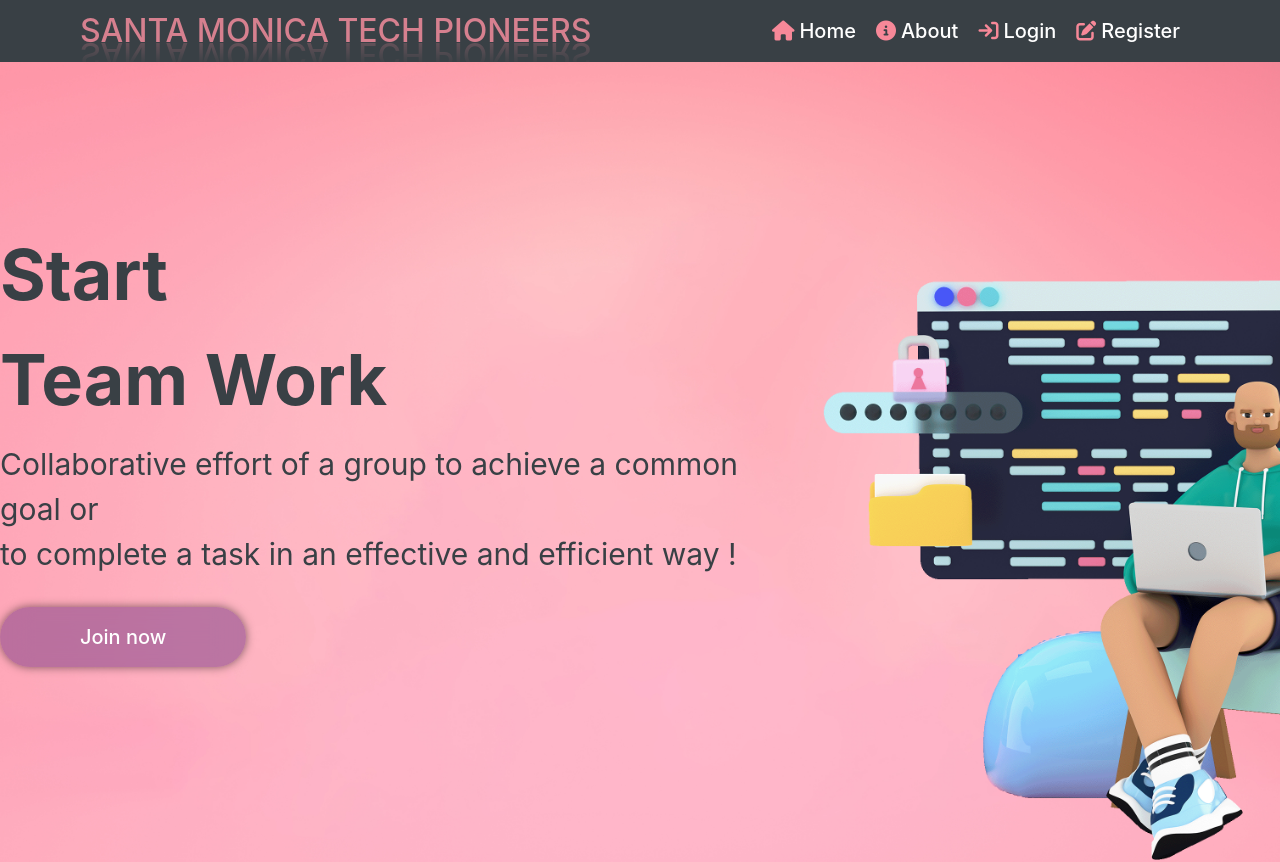
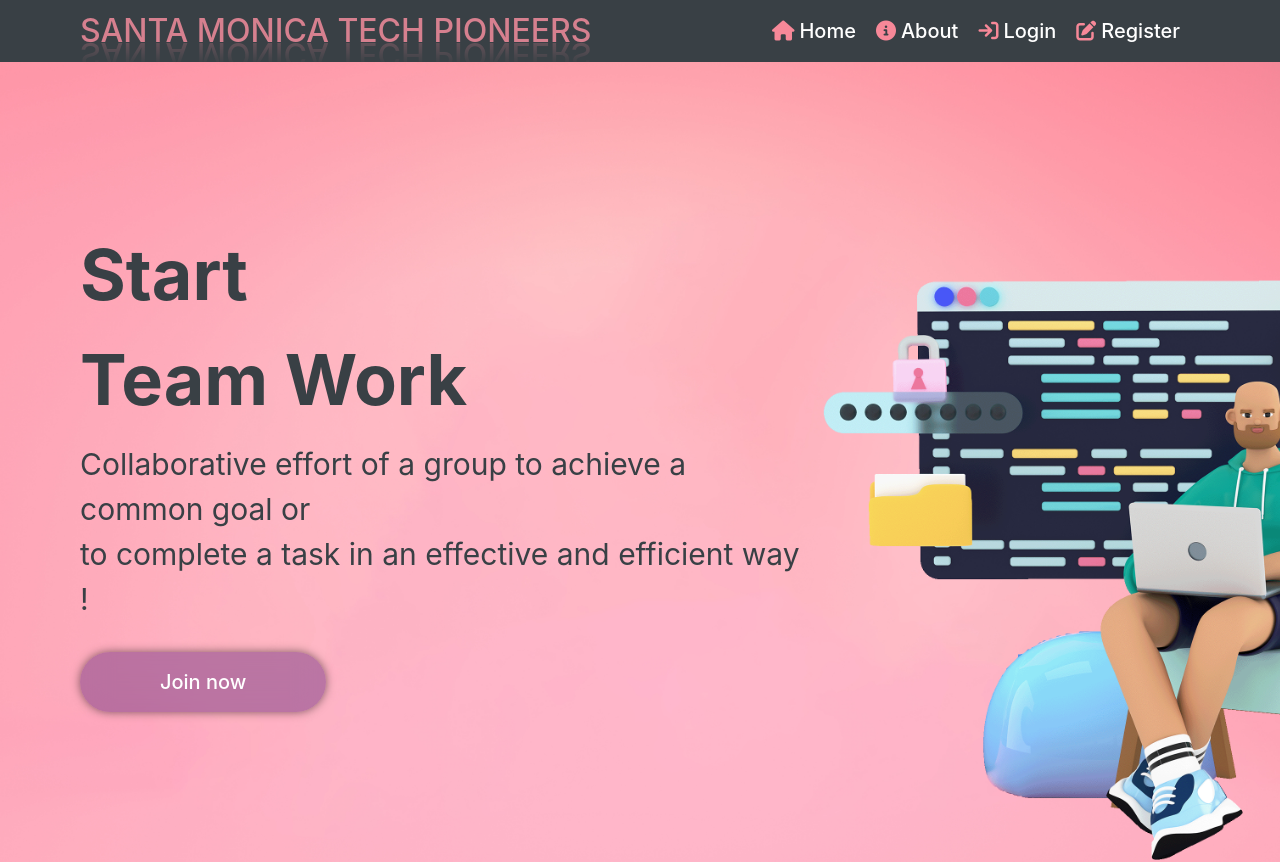
Before and after one commit to TomSabMGTfan/Spring-project-2024, a React (Vite) app in the folder SantaMonicaTechPioneersClient/: page / in a window 1280 px wide. Shown: the top 862 px of the page. Built offline with nearby package versions, Linux system fonts and the light colour scheme; a web font is replaced by a local one.

Commit message:
visual upd

```diff
--- a/SantaMonicaTechPioneersClient/src/components/css/homepage.css
+++ b/SantaMonicaTechPioneersClient/src/components/css/homepage.css
@@ -10,7 +10,7 @@
   }
 
 .content {
-
+padding-left: 5rem;
 grid-column: 1 / 3;
     grid-row: 2 /  3;
 }
```
